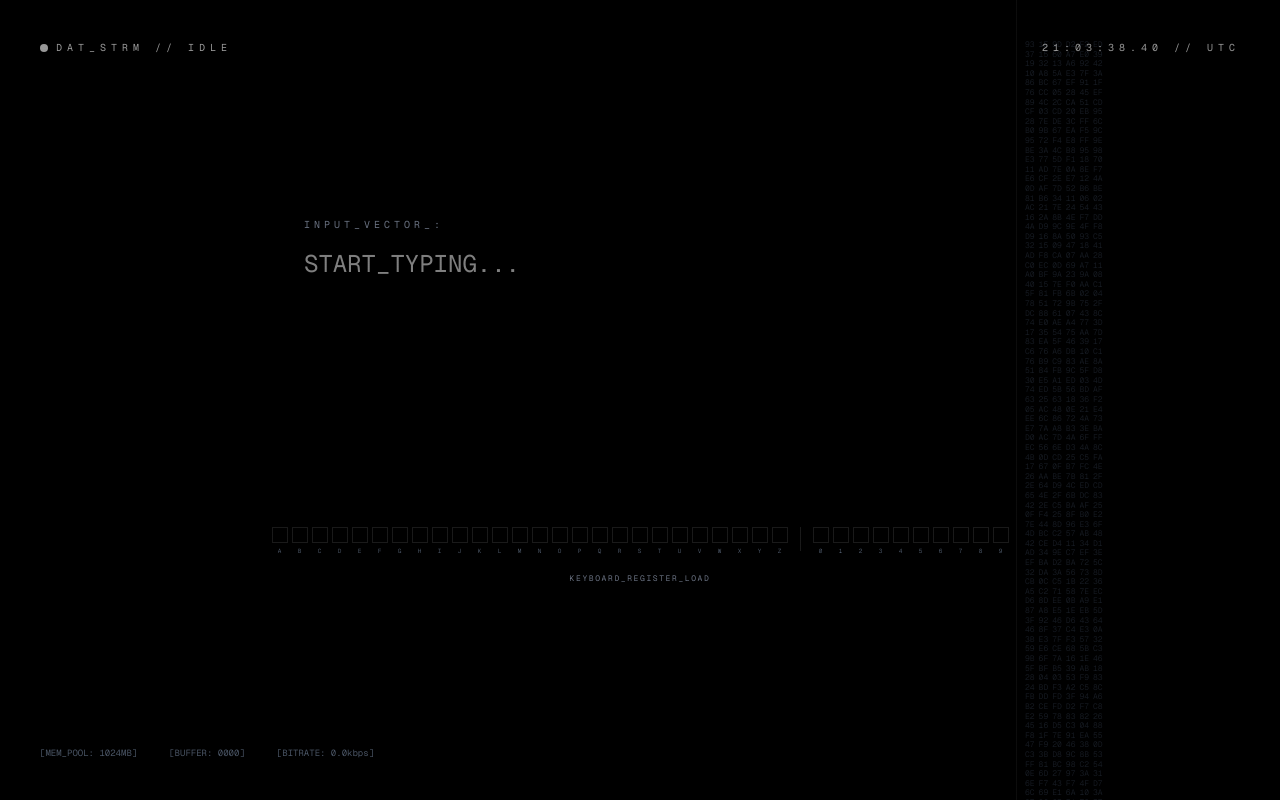
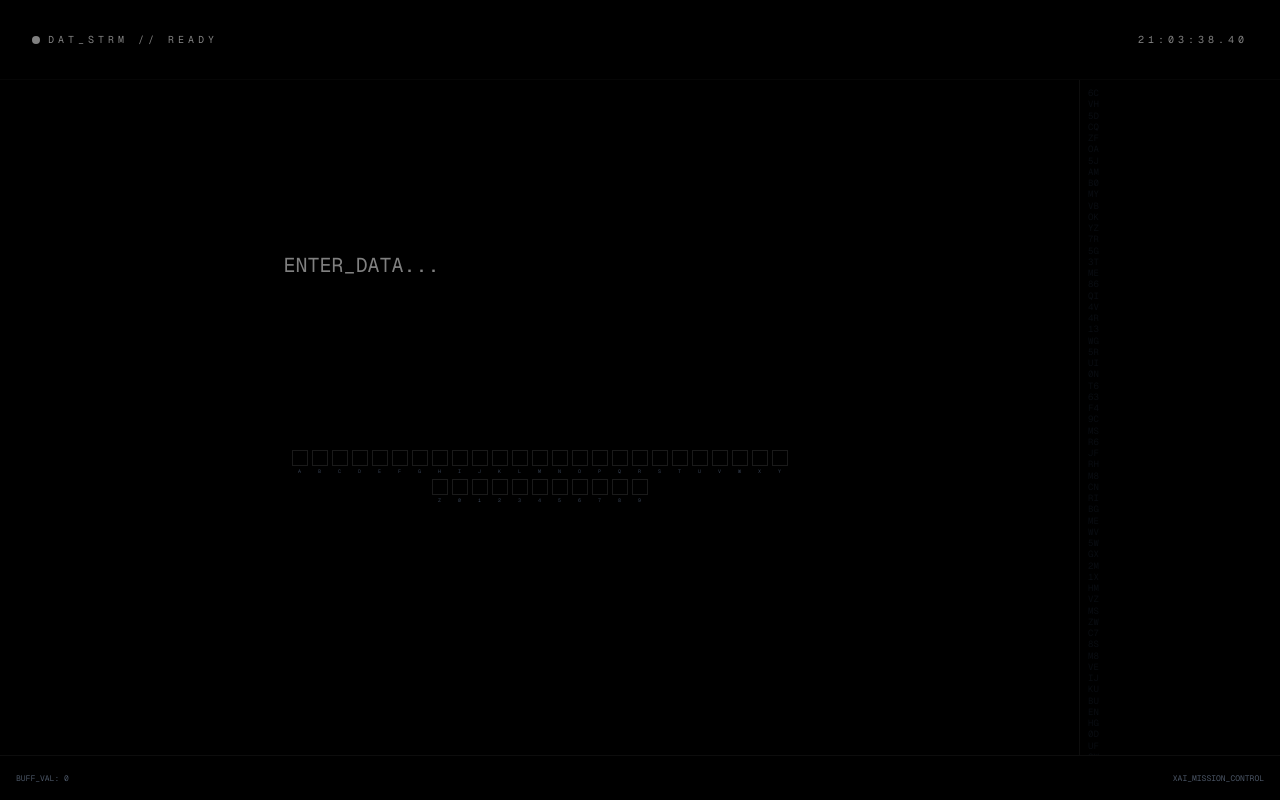
Before and after one commit to marcandreottola/terminal-project, a Next.js app: page / in a window 1280 px wide. Built offline with nearby package versions, Linux system fonts and the light colour scheme.

Commit message:
Confirmed update with footer change

```diff
--- a/src/app/page.tsx
+++ b/src/app/page.tsx
@@ -6,8 +6,6 @@ export default function Home() {
   const [time, setTime] = useState('');
   const [mounted, setMounted] = useState(false);
   const [isTyping, setIsTyping] = useState(false);
-
-  // Create an object to store the 'fill' value (0-60) for each key
   const [tileValues, setTileValues] = useState<{ [key: string]: number }>({});
 
   useEffect(() => {
@@ -21,105 +19,81 @@ export default function Home() {
   const handleInputChange = (e: React.ChangeEvent<HTMLTextAreaElement>) => {
     const val = e.target.value;
     const lastChar = val.slice(-1).toUpperCase();
-
     setInput(val);
     setIsTyping(true);
 
-    // Update the specific tile value for the key pressed
     if (/^[A-Z0-9]$/.test(lastChar)) {
       setTileValues(prev => ({
         ...prev,
         [lastChar]: Math.min((prev[lastChar] || 0) + 1, 60)
       }));
     }
-
     const timeout = setTimeout(() => setIsTyping(false), 300);
     return () => clearTimeout(timeout);
   };
 
-  if (!mounted) return <div className="bg-black h-screen" />;
+  if (!mounted) return null;
 
   const alphabet = "ABCDEFGHIJKLMNOPQRSTUVWXYZ".split("");
   const numbers = "0123456789".split("");
 
   return (
-    <main className="bg-black h-screen text-white font-mono p-10 overflow-hidden flex relative">
-      {/* CRT OVERLAY */}
-      <div className="absolute inset-0 pointer-events-none z-50 opacity-5 bg-[linear-gradient(rgba(18,16,16,0)_50%,rgba(0,0,0,0.25)_50%),linear-gradient(90deg,rgba(255,0,0,0.06),rgba(0,255,0,0.02),rgba(0,0,255,0.06))] bg-[length:100%_2px,3px_100%]" />
-
+    <main className="fixed inset-0 bg-black text-white font-mono flex flex-col overflow-hidden">
       {/* HEADER */}
-      <div className="absolute top-10 left-10 right-10 flex justify-between text-[10px] tracking-[0.5em] opacity-60 z-30">
+      <div className="p-4 md:p-8 flex justify-between text-[10px] tracking-[0.4em] opacity-50 border-b border-white/5">
         <div className="flex items-center gap-2">
-          <div className={`w-2 h-2 rounded-full ${isTyping ? 'bg-red-500 shadow-[0_0_10px_red]' : 'bg-white'}`} />
-          <span>DAT_STRM // {isTyping ? 'PROCESSING' : 'IDLE'}</span>
+          <div className={`w-2 h-2 rounded-full ${isTyping ? 'bg-red-500 animate-pulse' : 'bg-white'}`} />
+          <span>DAT_STRM // {isTyping ? 'BUSY' : 'READY'}</span>
         </div>
-        <div>{time} // UTC</div>
+        <div className="hidden sm:block">{time}</div>
       </div>
 
-      {/* CENTERED INPUT AREA */}
-      <div className="flex-1 flex flex-col items-center justify-center z-20">
-        <div className="max-w-2xl w-full">
-          <label className="block text-[10px] mb-4 text-gray-500 tracking-[0.4em]">INPUT_VECTOR_:</label>
+      {/* SECURE GRID SYSTEM */}
+      <div className="flex-1 grid grid-cols-[1fr_80px] md:grid-cols-[1fr_200px] overflow-hidden">
+
+        {/* CENTER: TILES & INPUT */}
+        <div className="relative flex flex-col items-center justify-center p-4 overflow-y-auto border-r border-white/5">
+          <div className="w-full max-w-lg mb-8">
             <textarea
               autoFocus
-            className="bg-transparent border-none outline-none w-full h-48 text-2xl resize-none uppercase caret-white"
-            placeholder="START_TYPING..."
+              className="bg-transparent border-none outline-none w-full h-40 text-lg md:text-xl resize-none uppercase caret-white"
+              placeholder="ENTER_DATA..."
               value={input}
               onChange={handleInputChange}
             />
           </div>
 
-        {/* HORIZONTAL TILE BAR (A-Z, 0-9) */}
-        <div className="flex flex-col items-center gap-2 mt-20">
-          <div className="flex gap-1">
-            {alphabet.map((char) => (
-              <div key={char} className="flex flex-col items-center gap-1">
+          <div className="flex flex-wrap justify-center gap-1 w-full max-w-lg pb-20">
+            {[...alphabet, ...numbers].map((char) => (
+              <div key={char} className="flex flex-col items-center">
                 <div
-                  className="w-4 h-4 border border-white/10 transition-colors duration-200"
-                  style={{
-                    backgroundColor: `rgba(255, 255, 255, ${(tileValues[char] || 0) / 60})`,
-                    boxShadow: tileValues[char] > 0 ? `0 0 ${tileValues[char] / 4}px rgba(255,255,255,0.3)` : 'none'
-                  }}
+                  className="w-3 h-3 md:w-4 md:h-4 border border-white/10 transition-colors"
+                  style={{ backgroundColor: `rgba(255, 255, 255, ${(tileValues[char] || 0) / 60})` }}
                 />
-                <span className="text-[6px] text-gray-600">{char}</span>
-              </div>
-            ))}
-            <div className="w-[1px] h-6 bg-white/10 mx-2" /> {/* Divider */}
-            {numbers.map((num) => (
-              <div key={num} className="flex flex-col items-center gap-1">
-                <div
-                  className="w-4 h-4 border border-white/10 transition-colors duration-200"
-                  style={{
-                    backgroundColor: `rgba(255, 255, 255, ${(tileValues[num] || 0) / 60})`,
-                    boxShadow: tileValues[num] > 0 ? `0 0 ${tileValues[num] / 4}px rgba(255,255,255,0.3)` : 'none'
-                  }}
-                />
-                <span className="text-[6px] text-gray-600">{num}</span>
+                <span className="text-[5px] text-gray-700 mt-0.5">{char}</span>
               </div>
             ))}
           </div>
-          <div className="text-[8px] text-gray-500 tracking-[0.2em] mt-2">KEYBOARD_REGISTER_LOAD</div>
-        </div>
         </div>
 
-      {/* RIGHT SIDE: EXPANDED DATA STREAM (Edge aligned) */}
-      <div className="absolute top-0 bottom-0 right-2 w-64 border-l border-white/5 flex gap-1 px-2 py-10 overflow-hidden pointer-events-none">
-        {Array.from({ length: 6 }).map((_, i) => (
-          <div key={i} className="flex flex-col text-[8px] leading-[1.2] opacity-40">
-            {Array.from({ length: 150 }).map((_, j) => (
-              <span key={j} className={`transition-colors duration-500 ${isTyping ? 'text-white' : 'text-gray-700'}`}>
-                {Math.random().toString(16).slice(2, 4).toUpperCase()}
+        {/* RIGHT: DATA STACK (Fixed far right) */}
+        <div className="bg-black/80 flex flex-col p-2 gap-1 overflow-hidden select-none">
+          {Array.from({ length: 3 }).map((_, i) => (
+            <div key={i} className="flex flex-col text-[7px] md:text-[9px] leading-tight break-all opacity-30">
+              {Array.from({ length: 100 }).map((_, j) => (
+                <span key={j} className={isTyping ? 'text-white' : 'text-gray-800'}>
+                  {Math.random().toString(36).slice(2, 4).toUpperCase()}
                 </span>
               ))}
             </div>
           ))}
         </div>
+      </div>
 
       {/* FOOTER */}
-      <div className="absolute bottom-10 left-10 text-[9px] text-gray-600 space-x-8">
-        <span>[MEM_POOL: 1024MB]</span>
-        <span>[BUFFER: {input.length.toString().padStart(4, '0')}]</span>
-        <span className={isTyping ? 'text-white' : ''}>[BITRATE: {isTyping ? '99.2kbps' : '0.0kbps'}]</span>
+      <div className="p-4 text-[8px] text-gray-600 flex justify-between border-t border-white/5 bg-black">
+        <span>BUFF_VAL: {input.length}</span>
+        <span>XAI_MISSION_CONTROL</span>
       </div>
     </main>
   );
```
Lines whose indentation alone changed are shown as unchanged.
